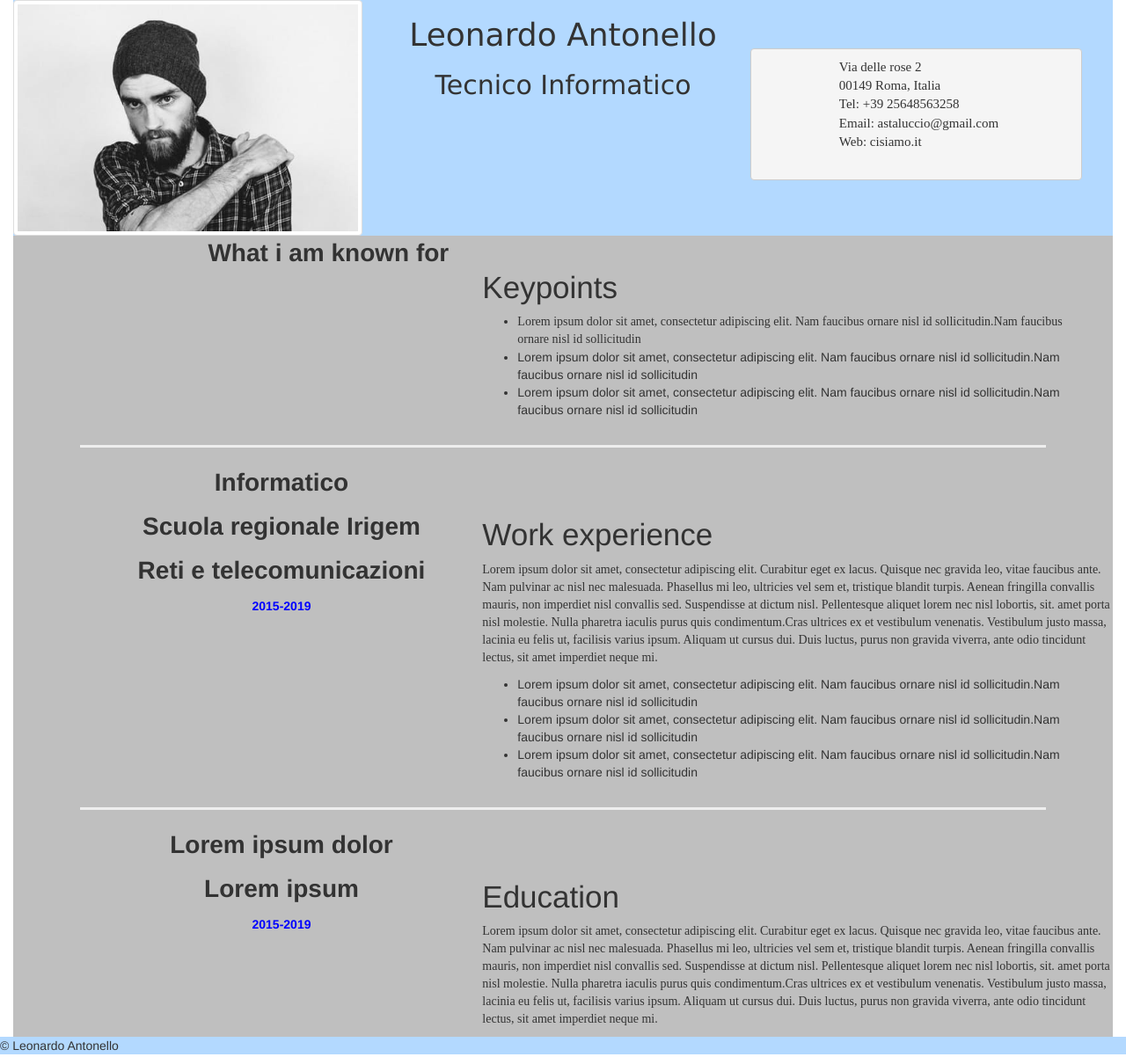
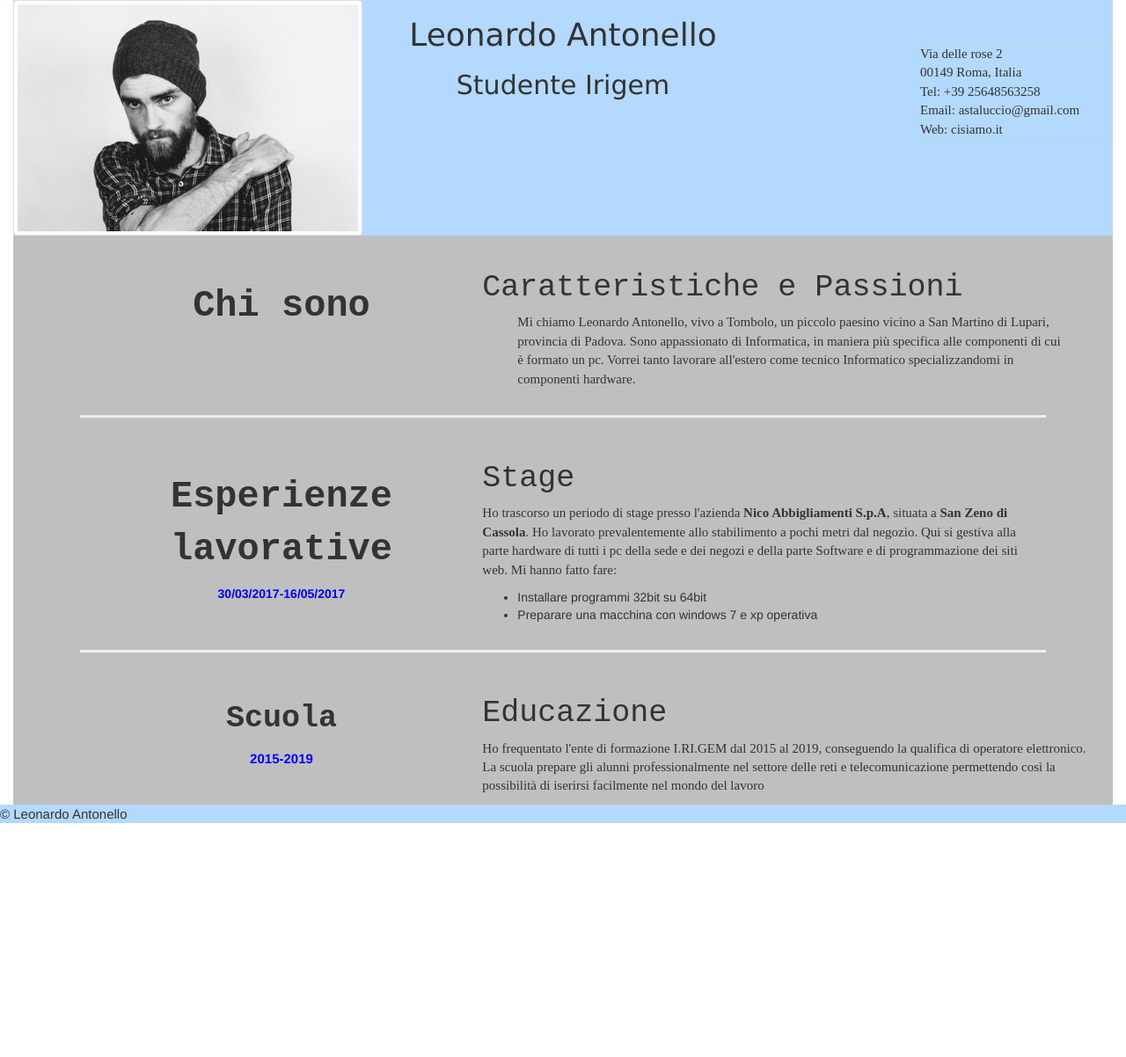
Before and after one commit to jack200023/Jack200023.github.io, a plain HTML site: page index.html in a window 1280 px wide. Shown: the whole page at 88% size. After the commit the page ends 946 px from the top, so only its background shows below. Drawn offline with nearby package versions, Linux system fonts and the light colour scheme.

Commit message:
completato
implementato con contenuti effettivi

```diff
--- a/css/allocazione tag.css
+++ b/css/allocazione tag.css
@@ -6,13 +6,15 @@ h1 {
 	font-family:verdana;
 	text-align:center;
 }
-pre {
+#info {
 	font-family:Times New Roman, Times, serif;
 	font-size: 15px;
-	margin-top: 55px;
-    margin-right: 50px;
-    margin-left: 50px;
+	margin-top: 50px;
+    margin-right: px;
+    margin-left: 70px;
+	border:1px solid powderblue;
 }
+
 header {
 
 		background-color:  #b3d9ff;
@@ -20,7 +22,7 @@ header {
 
 #h03 {
 	font-size:250%;
-	font-family:helvetica;
+	font-family:Lobster, Monospace;
 	margin-top: 40px;
     margin-right: 0px;
     margin-left: 0px;
@@ -28,40 +30,42 @@ header {
 }
 #h04 {
 	font-size:250%;
-	font-family:helvetica;
-	margin-top: 60px;
+	font-family:Lobster, Monospace;
+	margin-top: 30px;
     margin-right: 0px;
     margin-left: 0px;
 }
 
 #p01 {
-	font-size:200%;
+	font-size:300%;
+	font-family:Lobster, Monospace;
 	text-align:center;
+	margin-top: 50px;
+    margin-right: px;
+    margin-left: 0px;
+
 }
 #p02 {
-	font-size:200%;
+	font-size:300%;
+	font-family:Lobster, Monospace;
 	text-align:center;
+	margin-top: 40px;
+    margin-right: 0px;
+    margin-left: 0px;
 }
-#p03 {
-	font-size:200%;
+
+#p05 {
+	font-size:250%;
+	font-family:Lobster, Monospace;
 	text-align:center;
-}
-#p04 {
-	font-size:200%;
-	text-align:center;
-}
-#p05 {
-	font-size:200%;
-	text-align:center;
-}
-#p06 {
-	font-size:200%;
-	text-align:center;
+	margin-top: 30px;
+    margin-right: 0px;
+    margin-left: 0px;
 }
 #h05 {
 	font-size:250%;
-	font-family:helvetica;
-	margin-top: 60px;
+	font-family:Lobster, Monospace;
+	margin-top: 30px;
     margin-right: 0px;
     margin-left: 0px;
 
@@ -83,3 +87,7 @@ section {
 
 	background-color:#bfbfbf
 }
+p {
+	font-size:15px;
+
+}
--- a/index.html
+++ b/index.html
@@ -7,7 +7,7 @@
     <!-- The above 3 meta tags *must* come first in the head; any other head content must come *after* these tags -->
     <meta name="description" content="base html;css;js">
     <meta name="author" content="leonardo antonello">
-	<title>curriculum</title>
+	<title></title>
 
 	<!-- Bootstrap core CSS -->
     <link href="css/vendor/bootstrap.min.css" rel="stylesheet">
@@ -28,36 +28,38 @@
 			</div>
 			<div class="col-md-4">
 				<h1>Leonardo Antonello</h1>
-					<h2 id="h02">Tecnico Informatico</h2>
+				<h2 id="h02">Studente Irigem</h2>
 			</div>
-			<div class="col-md-4">
+			<div class="col-md-1">
 			</div>
-			<pre>
-			Via delle rose 2
-			00149 Roma, Italia
-			Tel: +39 25648563258
-			Email: astaluccio@gmail.com
-			Web: cisiamo.it
-			</pre>
+			<div class="col-md-3">
 
+				<p id="info">
+				Via delle rose 2<br>
+				00149 Roma, Italia<br>
+				Tel: +39 25648563258<br>
+				Email: astaluccio@gmail.com<br>
+				Web: cisiamo.it<br>
+				</p>
+			</div>
 		</div>
 
 	</header>
 			<!-- prima parte -->
 			<section>
 			<div class="row">
-			<div class="col-md-2">
+			<div class="col-md-1">
 
 			</div>
-			<div class="col-md-3">
-				<p id="p01"><strong>What i am known for</strong><p>
+			<div class="col-md-4">
+				<p id="p01"><strong>Chi sono</strong><p>
 			</div>
 			<div class="col-md-7">
-				<h2 id="h03">Keypoints</h2>
-					<ul id="u01">
-						<li style="font-family: Times New Roman, Times, serif;">Lorem ipsum dolor sit amet, consectetur adipiscing elit. Nam faucibus ornare nisl id sollicitudin.Nam faucibus ornare nisl id sollicitudin</li>
-						<li>Lorem ipsum dolor sit amet, consectetur adipiscing elit. Nam faucibus ornare nisl id sollicitudin.Nam faucibus ornare nisl id sollicitudin </li>
-						<li>Lorem ipsum dolor sit amet, consectetur adipiscing elit. Nam faucibus ornare nisl id sollicitudin.Nam faucibus ornare nisl id sollicitudin </li>
+				<h2 id="h03">Caratteristiche e Passioni</h2>
+				<ul id="u01" >
+					<p style="font-family: Times New Roman, Times, serif;">Mi chiamo Leonardo Antonello, vivo a Tombolo, un piccolo paesino vicino a San Martino di Lupari, provincia di Padova.
+					Sono appassionato di Informatica, in maniera più specifica alle componenti di cui è formato un pc.
+					Vorrei tanto lavorare all'estero come tecnico Informatico specializzandomi in componenti hardware.</p>
 				</ul>
 			</div>
 			</div>
@@ -68,19 +70,20 @@
 			<div class="col-md-1">
 			</div>
 			<div class="col-md-4">
-					<p id="p02"><strong>Informatico</strong></p>
-					<p id="p03"><strong>Scuola regionale Irigem</strong></p>
-					<p id="p04"><strong>Reti e telecomunicazioni</strong></p>
-					<p style="color:blue; text-align:center;"><strong>2015-2019</strong></p>
+				<p id="p02"><strong>Esperienze lavorative</strong></p>
+
+				<p style="color:blue; text-align:center; font-size:100%;"><strong>30/03/2017-16/05/2017</strong></p>
 			</div>
-				<div class="col-md-7">
-				<h2 id="h04">Work experience</h2>
-					<p style="font-family: Times New Roman, Times, serif;">Lorem ipsum dolor sit amet, consectetur adipiscing elit. Curabitur eget ex lacus. Quisque nec gravida leo, vitae faucibus ante. Nam pulvinar ac nisl nec malesuada. Phasellus mi leo, ultricies vel sem et, tristique blandit turpis. Aenean fringilla convallis mauris, non imperdiet nisl convallis sed. Suspendisse at dictum nisl. Pellentesque aliquet lorem nec nisl lobortis, sit. amet porta nisl molestie. Nulla pharetra iaculis purus quis condimentum.Cras ultrices ex et vestibulum venenatis. Vestibulum justo massa, lacinia eu felis ut, facilisis varius ipsum. Aliquam ut cursus dui. Duis luctus, purus non gravida viverra, ante odio tincidunt lectus, sit amet imperdiet neque mi.</p>
+			<div class="col-md-6">
+				<h2 id="h04">Stage</h2>
+					<p style="font-family: Times New Roman, Times, serif;">Ho trascorso un periodo di stage presso l'azienda <b>Nico Abbigliamenti S.p.A</b>, situata a <b>San Zeno di Cassola</b>. Ho lavorato prevalentemente allo stabilimento a pochi metri dal negozio. Qui si gestiva alla parte hardware di tutti i pc della sede e dei negozi e della parte Software e di programmazione dei siti web. Mi hanno fatto fare:
 					<ul>
-						<li>Lorem ipsum dolor sit amet, consectetur adipiscing elit. Nam faucibus ornare nisl id sollicitudin.Nam faucibus ornare nisl id sollicitudin</li>
-						<li>Lorem ipsum dolor sit amet, consectetur adipiscing elit. Nam faucibus ornare nisl id sollicitudin.Nam faucibus ornare nisl id sollicitudin </li>
-						<li>Lorem ipsum dolor sit amet, consectetur adipiscing elit. Nam faucibus ornare nisl id sollicitudin.Nam faucibus ornare nisl id sollicitudin </li>
+						<li>Installare programmi 32bit su 64bit</li>
+						<li>Preparare una macchina con windows 7 e xp operativa</li>
 					</ul>
+					</p>
+			</div>
+			<div class="col-md-1">
 			</div>
 			</div>
 
@@ -89,13 +92,13 @@
 			<div class="row">
 			<div class="col-md-1"></div>
 			<div class="col-md-4">
-				<p id="p05"><strong>Lorem ipsum dolor</strong></p>
-				<p id="p06"><strong>Lorem ipsum</strong></p>
+				<p id="p05"><strong>Scuola</strong></p>
 				<p style="color:blue; text-align:center;"><strong>2015-2019</strong></p>
 				</div>
 			<div class="col-md-7">
-					<h2 id="h05">Education</h2>
-					<p style="font-family:Times New Roman, Times, serif;">Lorem ipsum dolor sit amet, consectetur adipiscing elit. Curabitur eget ex lacus. Quisque nec gravida leo, vitae faucibus ante. Nam pulvinar ac nisl nec malesuada. Phasellus mi leo, ultricies vel sem et, tristique blandit turpis. Aenean fringilla convallis mauris, non imperdiet nisl convallis sed. Suspendisse at dictum nisl. Pellentesque aliquet lorem nec nisl lobortis, sit. amet porta nisl molestie. Nulla pharetra iaculis purus quis condimentum.Cras ultrices ex et vestibulum venenatis. Vestibulum justo massa, lacinia eu felis ut, facilisis varius ipsum. Aliquam ut cursus dui. Duis luctus, purus non gravida viverra, ante odio tincidunt lectus, sit amet imperdiet neque mi.</p>
+				<h2 id="h05">Educazione</h2>
+				<p style="font-family:Times New Roman, Times, serif;">Ho frequentato l'ente di formazione I.RI.GEM dal 2015 al 2019, conseguendo la qualifica di operatore elettronico.
+				<br>La scuola prepare gli alunni professionalmente nel settore delle reti e telecomunicazione permettendo così la possibilità di iserirsi facilmente nel mondo del lavoro</p>
 			</div>
 			</div>
 			</section>
```
Lines whose indentation alone changed are shown as unchanged.
